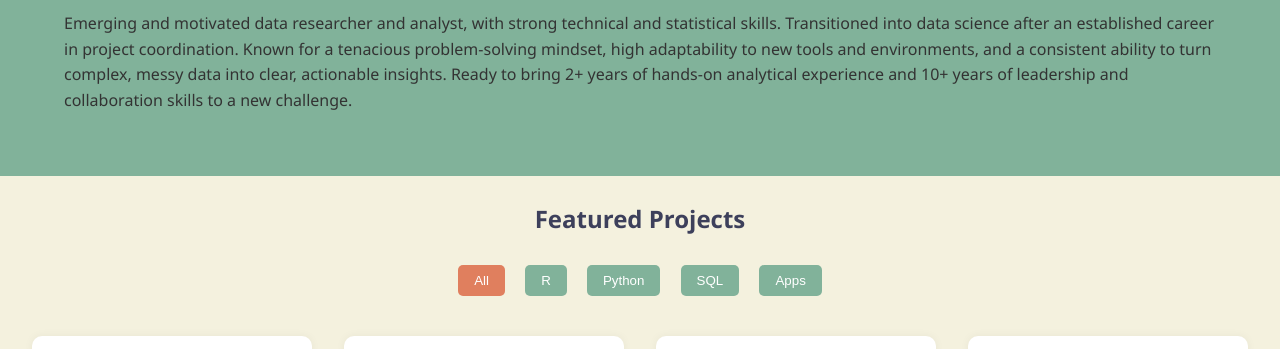
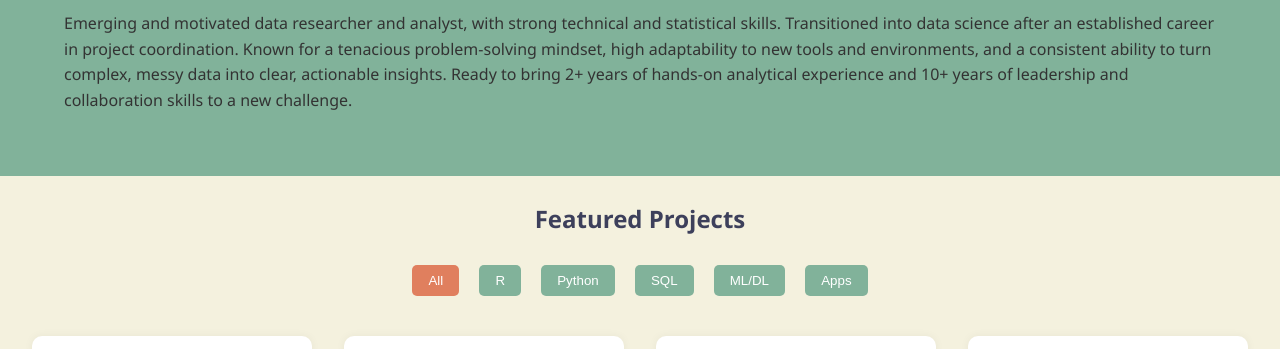
Before and after one commit to rita-grin/portfolio, a plain HTML site: page index.html in a window 1280 px wide. Shown: the part 236-585 px from the top of the page. Drawn offline with Linux system fonts and the light colour scheme.

Commit message:
Update index.html

```diff
--- a/index.html
+++ b/index.html
@@ -39,6 +39,7 @@
         <button class="filter-btn" data-filter="r">R</button>
         <button class="filter-btn" data-filter="python">Python</button>
         <button class="filter-btn" data-filter="sql">SQL</button>
+        <button class="filter-btn" data-filter="machine learning" data-filter-alt="deep learning">ML/DL</button>
         <button class="filter-btn" data-filter="app">Apps</button>
     </div>
 
```
